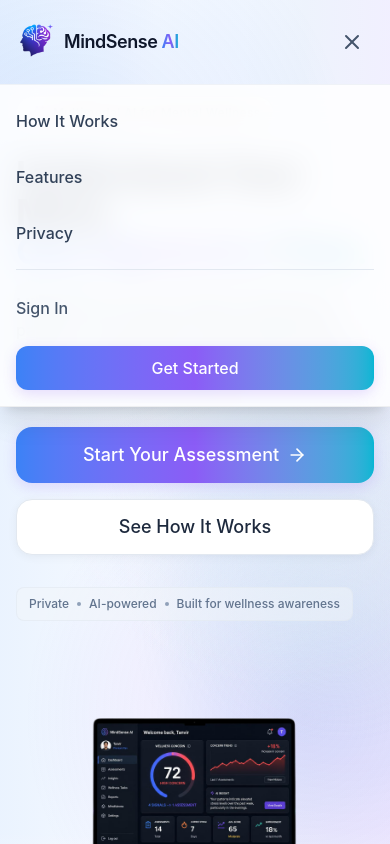
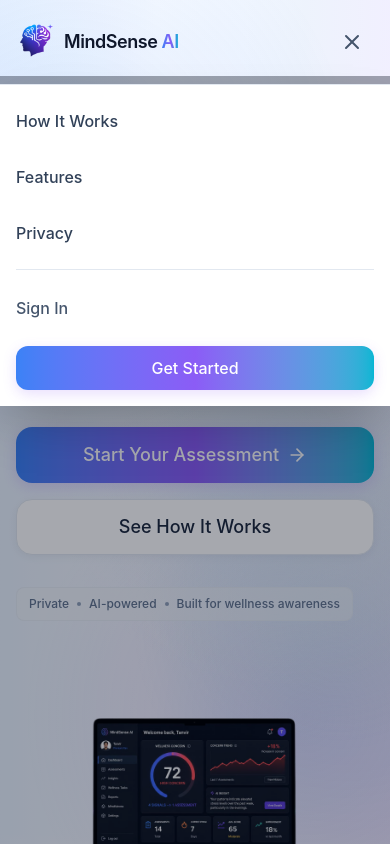
Before and after one commit to MohammedShakib/MindSense-AI, a React (Vite) app in the folder frontend/: page / in a window 390 px wide. Both pictures are taken after a click on the button "Open menu". Shown: the top 844 px of the page. Built offline with nearby package versions, Linux system fonts and the light colour scheme.

Commit message:
Make mobile menu opaque

```diff
--- a/frontend/src/components/landing/Navbar.jsx
+++ b/frontend/src/components/landing/Navbar.jsx
@@ -66,12 +66,22 @@
       {/* Mobile Menu */}
       <AnimatePresence>
         {mobileMenuOpen && (
+          <>
+            <motion.button
+              type="button"
+              aria-label="Close menu"
+              initial={{ opacity: 0 }}
+              animate={{ opacity: 1 }}
+              exit={{ opacity: 0 }}
+              className="fixed inset-0 top-[76px] z-[-1] bg-slate-950/35 md:hidden"
+              onClick={() => setMobileMenuOpen(false)}
+            />
             <motion.div
               initial={{ opacity: 0, y: -20 }}
               animate={{ opacity: 1, y: 0 }}
               exit={{ opacity: 0, y: -20 }}
               transition={{ type: "spring", stiffness: 300, damping: 30 }}
-            className="md:hidden glass-nav absolute top-full left-0 right-0 max-h-[calc(100vh-76px)] overflow-y-auto border-t border-slate-200/50 py-4 px-4 sm:px-6 flex flex-col gap-4 shadow-xl"
+              className="md:hidden absolute top-full left-0 right-0 max-h-[calc(100vh-76px)] overflow-y-auto border-t border-slate-200 bg-white py-4 px-4 sm:px-6 flex flex-col gap-4 shadow-2xl"
             >
               <Link to="#how-it-works" className="text-slate-700 font-medium py-2 hover:text-accent-blue" onClick={() => setMobileMenuOpen(false)}>How It Works</Link>
               <Link to="#features" className="text-slate-700 font-medium py-2 hover:text-accent-blue" onClick={() => setMobileMenuOpen(false)}>Features</Link>
@@ -80,6 +90,7 @@
               <Button variant="ghost" className="justify-start px-0" to="/login">Sign In</Button>
               <Button variant="primary" className="w-full" to="/register">Get Started</Button>
             </motion.div>
+          </>
         )}
       </AnimatePresence>
     </nav>
```
Lines whose indentation alone changed are shown as unchanged.
